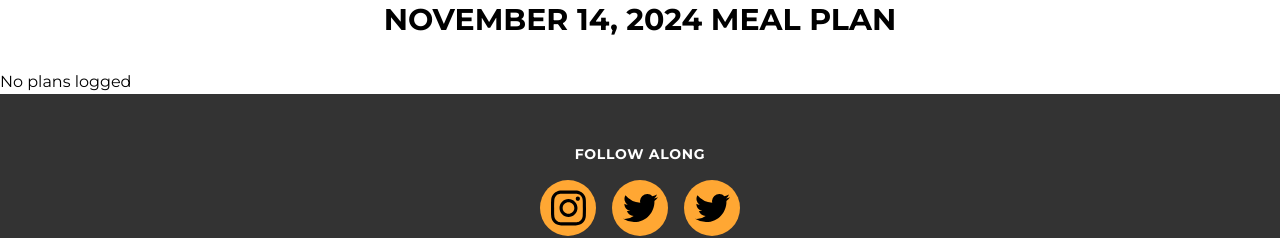
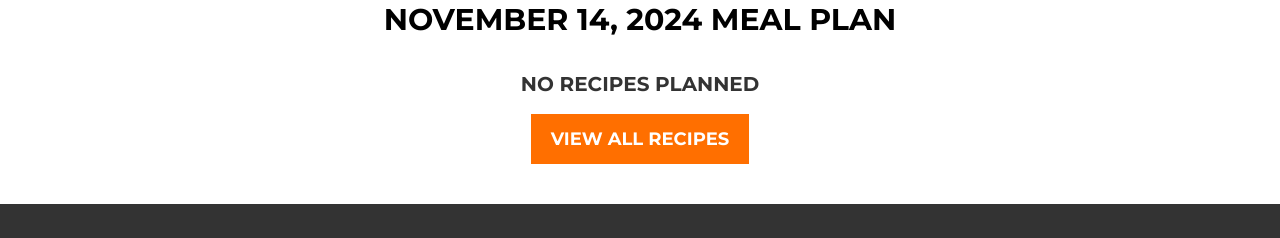
Before and after one commit to darwin-dev-diaz/recipe-site, a React (Vite) app: page /plan in a window 1280 px wide. Shown: the part 682-920 px from the top of the page. Built offline with nearby package versions, Linux system fonts and the light colour scheme; no server answers.

Commit message:
Add viewAllRecipes button to MonthlyPlanScreen

```diff
--- a/src/components/ScrollableCalendar.jsx
+++ b/src/components/ScrollableCalendar.jsx
@@ -1,15 +1,12 @@
 /* eslint-disable no-extra-boolean-cast */
 import SvgArrowLeft from "../assets/icons/ArrowLeft";
 import SvgArrowRight from "../assets/icons/ArrowRight";
-import RemoveableRecipe from "../components/RemoveableRecipe";
-import { useState, useContext, useEffect } from "react";
+import { useContext, useEffect } from "react";
 import { RecipeContext } from "../App";
-import { idToImage } from "../util/idToImage";
 import PropTypes from "prop-types";
 
 function ScrollableCalendar(props) {
-  const { planner, removeFromPlanner, expandedData } =
-    useContext(RecipeContext);
+  const { planner } = useContext(RecipeContext);
 
   const today = new Date();
   const months = [
--- a/src/pages/MonthlyPlanScreen.jsx
+++ b/src/pages/MonthlyPlanScreen.jsx
@@ -1,10 +1,11 @@
-/* eslint-disable no-extra-boolean-cast */
 import RemoveableRecipe from "../components/RemoveableRecipe";
 import { useState, useContext } from "react";
 import { RecipeContext } from "../App";
 import { idToImage } from "../util/idToImage";
 import Loading from "../components/primatives/Loading";
 import ScrollableCalendar from "../components/ScrollableCalendar";
+import Button from "../components/primatives/Button";
+import { Link } from "react-router-dom";
 
 function MonthlyPlanScreen() {
   const { planner, removeFromPlanner, expandedData, loading } =
@@ -46,9 +47,9 @@ function MonthlyPlanScreen() {
   return (
     <>
       <ScrollableCalendar
-      setSelectedDate={setSelectedDate}
-      selectedDate={selectedDate}
-      calendarMb="mb-20"
+        setSelectedDate={setSelectedDate}
+        selectedDate={selectedDate}
+        calendarMb="mb-20"
       />
 
       <h3 className="mb-8 px-6 text-center text-3xl font-bold uppercase">
@@ -77,7 +78,21 @@ function MonthlyPlanScreen() {
           })}
         </div>
       ) : (
-        "No plans logged"
+        <div className="w-full">
+          <p className="mx-auto mb-4 text-center text-xl font-bold uppercase text-dark-grey">
+            No recipes planned
+          </p>
+          <Link to="/allrecipes">
+            <Button
+              width="w-fit"
+              height="h-[50px]"
+              color="orange"
+              textColor="white"
+              text="View All Recipes"
+              extraCss="mx-auto mb-10"
+            ></Button>
+          </Link>
+        </div>
       )}
     </>
   );
```
